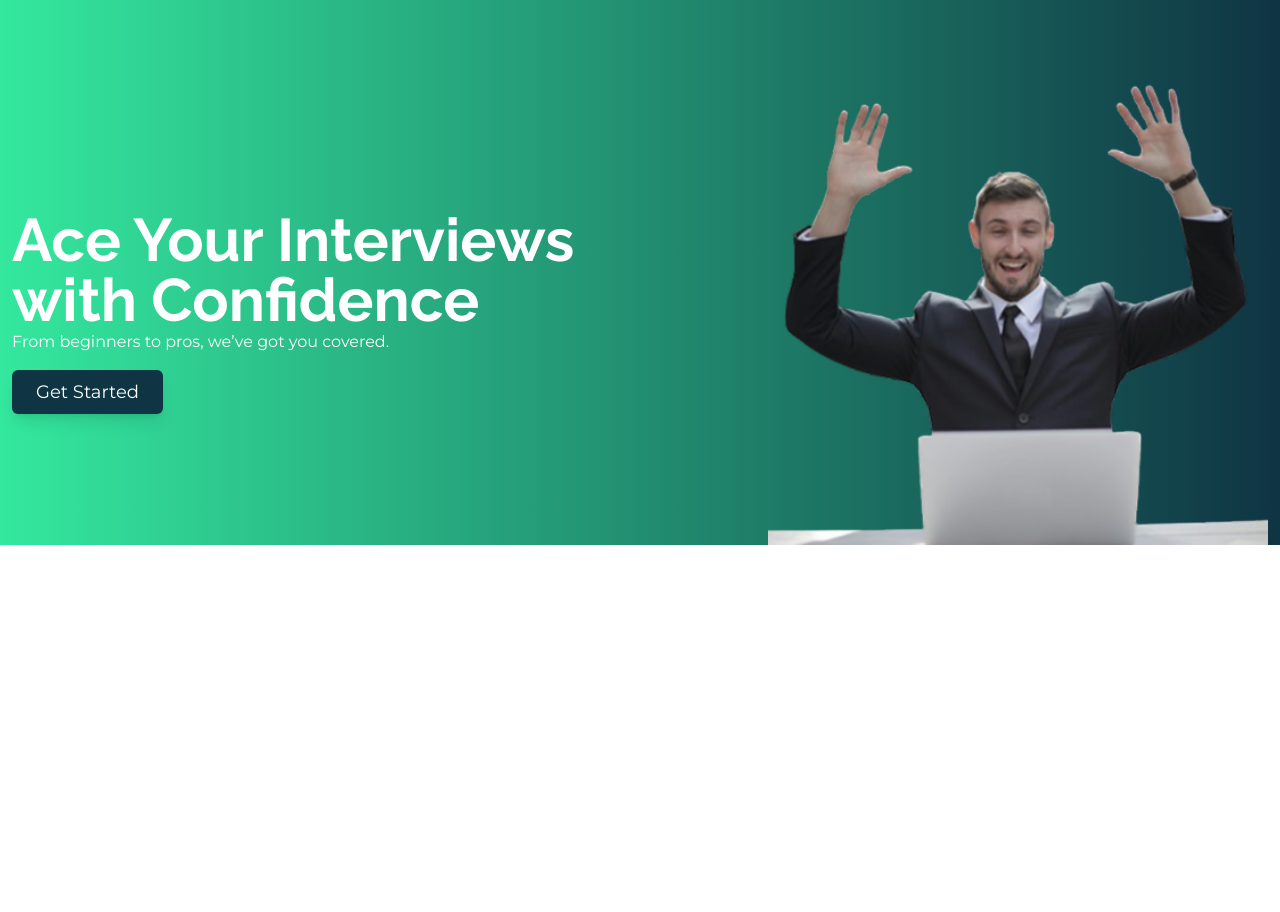
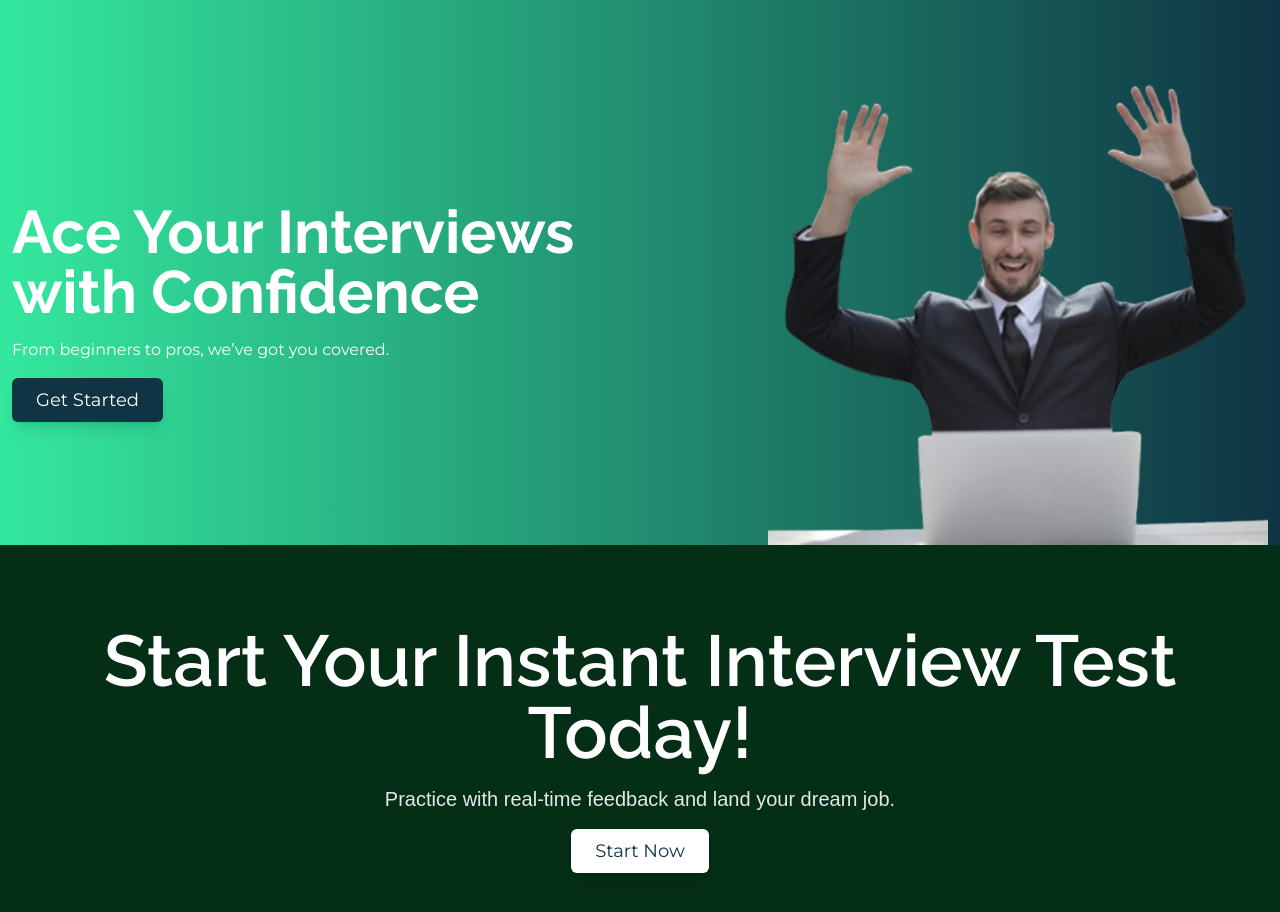
Before and after one commit to safatsaat2/interview-prep, a Next.js app: page / in a window 1280 px wide. Shown: the top 912 px of the page. Before the commit the page ends 800 px from the top, so only its background shows below. Built offline with nearby package versions, Linux system fonts and the light colour scheme.

Commit message:
instantTest section

```diff
--- a/src/app/components/HeroSection.jsx
+++ b/src/app/components/HeroSection.jsx
@@ -10,7 +10,7 @@ const HeroSection = () => {
                     <h2 className='text-white font-raleway text-6xl font-bold'>
                     Ace Your Interviews with Confidence
                     </h2>
-                    <p className='text-white font-montserrat '>
+                    <p className='text-white mt-4 font-montserrat '>
                     From beginners to pros, we’ve got you covered.
                     </p>
                     <Link href="/" className='px-6 py-2 bg-customBlue text-white font-montserrat text-lg inline-block mt-4 shadow-lg hover:-translate-y-2 duration-150 rounded-md'>Get Started</Link>
--- /dev/null
+++ b/src/app/components/InstantTestSection.jsx
@@ -0,0 +1,20 @@
+import Link from "next/link";
+import React from "react";
+
+const InstantTestSection = () => {
+  return (
+    <section className="bg-green-950 py-20 text-center">
+      <h2 className="text-7xl text-white font-raleway capitalize text-center font-semibold">
+        Start Your Instant Interview Test Today!
+      </h2>
+      <p class="text-xl text-gray-200 mt-4 text-center">
+        Practice with real-time feedback and land your dream job.
+      </p>
+      <Link href="/" className="px-6 py-2 bg-white text-customBlue font-montserrat text-lg inline-block mt-4 shadow-lg hover:-translate-y-2 duration-150 rounded-md">
+      Start Now
+      </Link>
+    </section>
+  );
+};
+
+export default InstantTestSection;
--- a/src/app/page.js
+++ b/src/app/page.js
@@ -1,10 +1,12 @@
 import Image from "next/image";
 import HeroSection from "./components/HeroSection";
+import InstantTestSection from "./components/InstantTestSection";
 
 export default function Home() {
   return (
     <>
     <HeroSection/>
+    <InstantTestSection/>
     </>
   );
 }
```
